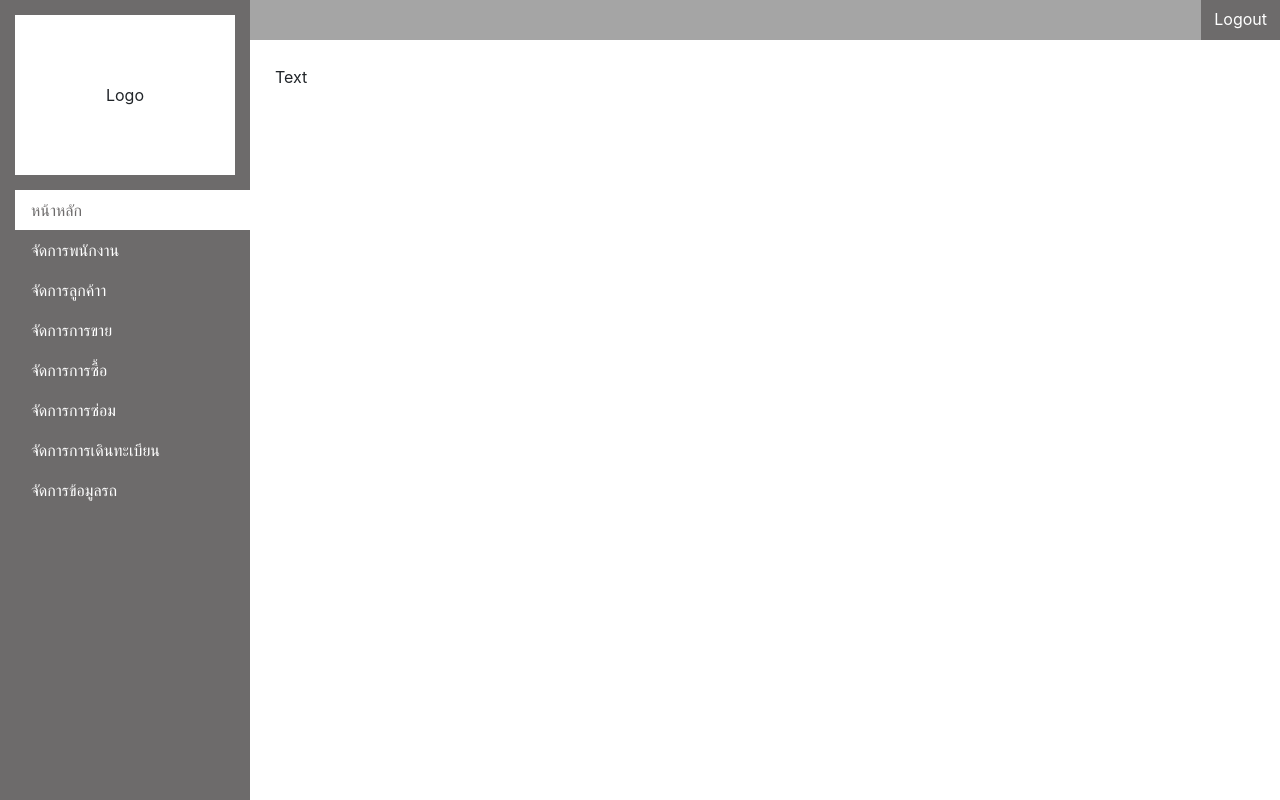
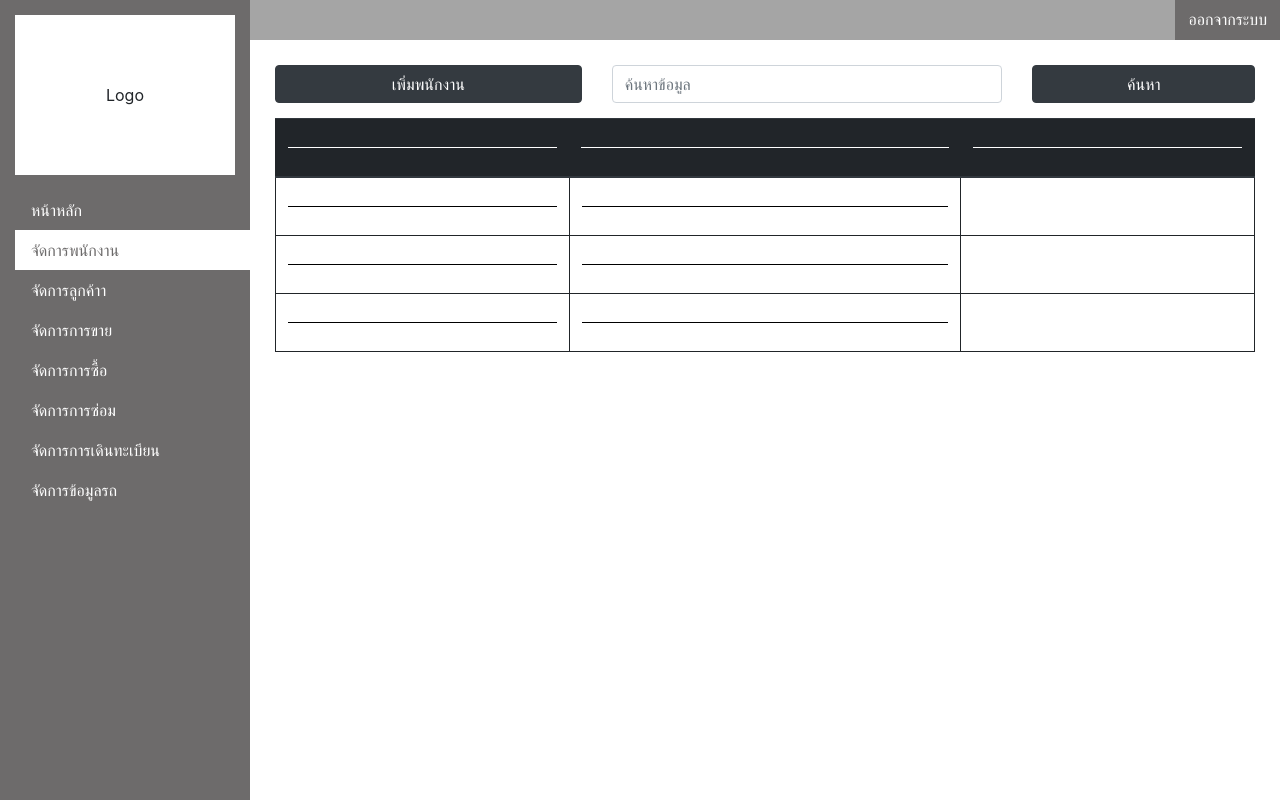
Before and after one commit to nine9517/HighDev-Web-Template, a plain HTML site: page employee.html in a window 1280 px wide. Drawn offline with Linux system fonts and the light colour scheme.

Commit message:
update employee

```diff
--- /dev/null
+++ b/assets/css/employee.css
@@ -0,0 +1,15 @@
+.bt-100-p{
+    width: 100%;
+}
+.table-content{
+    margin-top: 15px;
+}
+th > hr{
+    border-top: 1px solid #fff;
+}
+td > hr{
+    border-top: 1px solid #000;
+}
+table,td{
+    border: 1px solid#212529;
+}
--- a/employee.html
+++ b/employee.html
@@ -12,8 +12,9 @@
       href="assets/dist/bootstrap/dist/css/bootstrap.min.css"
     />
     <link rel="stylesheet" href="assets/css/main.css" />
+    <link rel="stylesheet" href="assets/css/employee.css" />
 
-    <title>Dashboard</title>
+    <title>Employee</title>
   </head>
   <body>
     <div class="container-page">
@@ -25,8 +26,8 @@
 
             <!-- Side Menu -->
             <ul class="nav flex-column">
-              <li class="nav-item"><a class="nav-link active" href="index.html">หน้าหลัก</a></li>
-                <li class="nav-item"><a class="nav-link" href="employee.html">จัดการพนักงาน</a></li>
+              <li class="nav-item"><a class="nav-link" href="index.html">หน้าหลัก</a></li>
+                <li class="nav-item"><a class="nav-link active" href="employee.html">จัดการพนักงาน</a></li>
                 <li class="nav-item"><a class="nav-link" href="#">จัดการลูกค้าา</a></li>
                 <li class="nav-item"><a class="nav-link" href="#">จัดการการขาย</a></li>
                 <li class="nav-item"><a class="nav-link" href="#">จัดการการซื้อ</a></li>
@@ -41,12 +42,54 @@
           <div class="box">
               <!-- Nav bar Menu -->
             <div class="nav-bar">
-              <a class="btn btn-link" href="#" role="button">Logout</a>
+              <a class="btn btn-link" href="#" role="button">ออกจากระบบ</a>
             </div>
             <!-- End Nav bar Menu -->
 
             <!-- Content -->
-            <div class="content-box">Text</div>
+            <div class="content-box">
+              <div class="search">
+                <div class="row">
+                  <div class="col-md-4">
+                    <button type="button" class="btn btn-dark bt-100-p">เพิ่มพนักงาน</button>
+                  </div>
+                  <div class="col-md-5">
+                    <input type="text" class="form-control" placeholder="ค้นหาข้อมูล">
+                  </div>
+                  <div class="col-md-3">
+                    <button type="button" class="btn btn-dark bt-100-p">ค้นหา</button>
+                  </div>
+                </div>
+              </div>
+              <table class="table table-hover table-content">
+                  <thead class="thead-dark">
+                    <tr>
+                      <th style="width: 30%"><hr></th>
+                      <th style="width: 40%"><hr></th>
+                      <th style="width: 30%"><hr></th>
+                    </tr>
+                  </thead>
+                  <tbody>
+                    <tr>
+                      <td><hr></td>
+                      <td><hr></td>
+                      <td>
+
+                      </td>
+                    </tr>
+                    <tr>
+                      <td><hr></td>
+                      <td><hr></td>
+                      <td></td>
+                    </tr>
+                    <tr>
+                      <td><hr></td>
+                      <td><hr></td>
+                      <td></td>
+                    </tr>
+                  </tbody>
+                </table>
+            </div>
             <!-- End Content -->
           </div>
         </div>
```
Also changed, not shown: assets/css/dashboard.css (+7 -1 lines).
